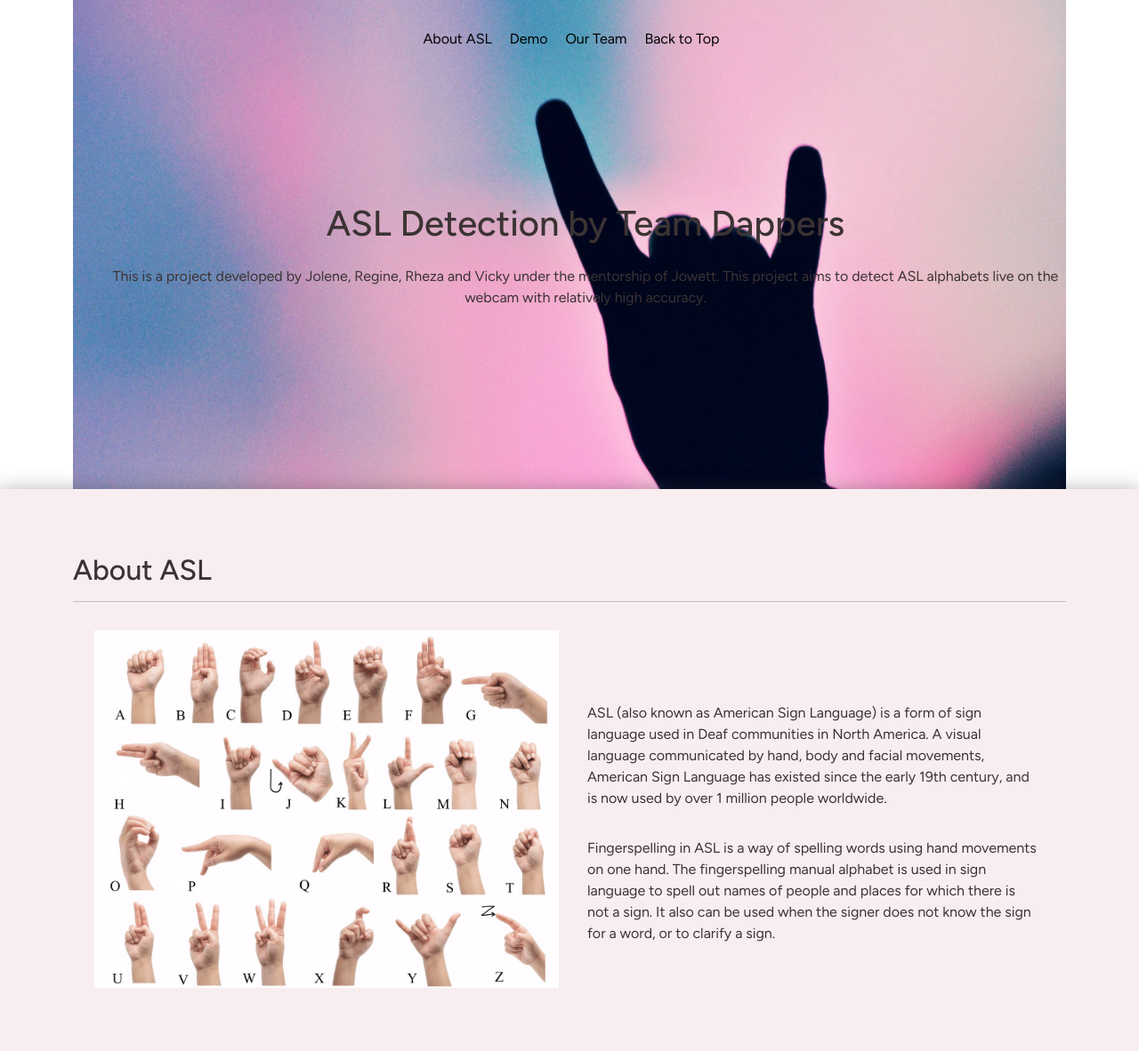
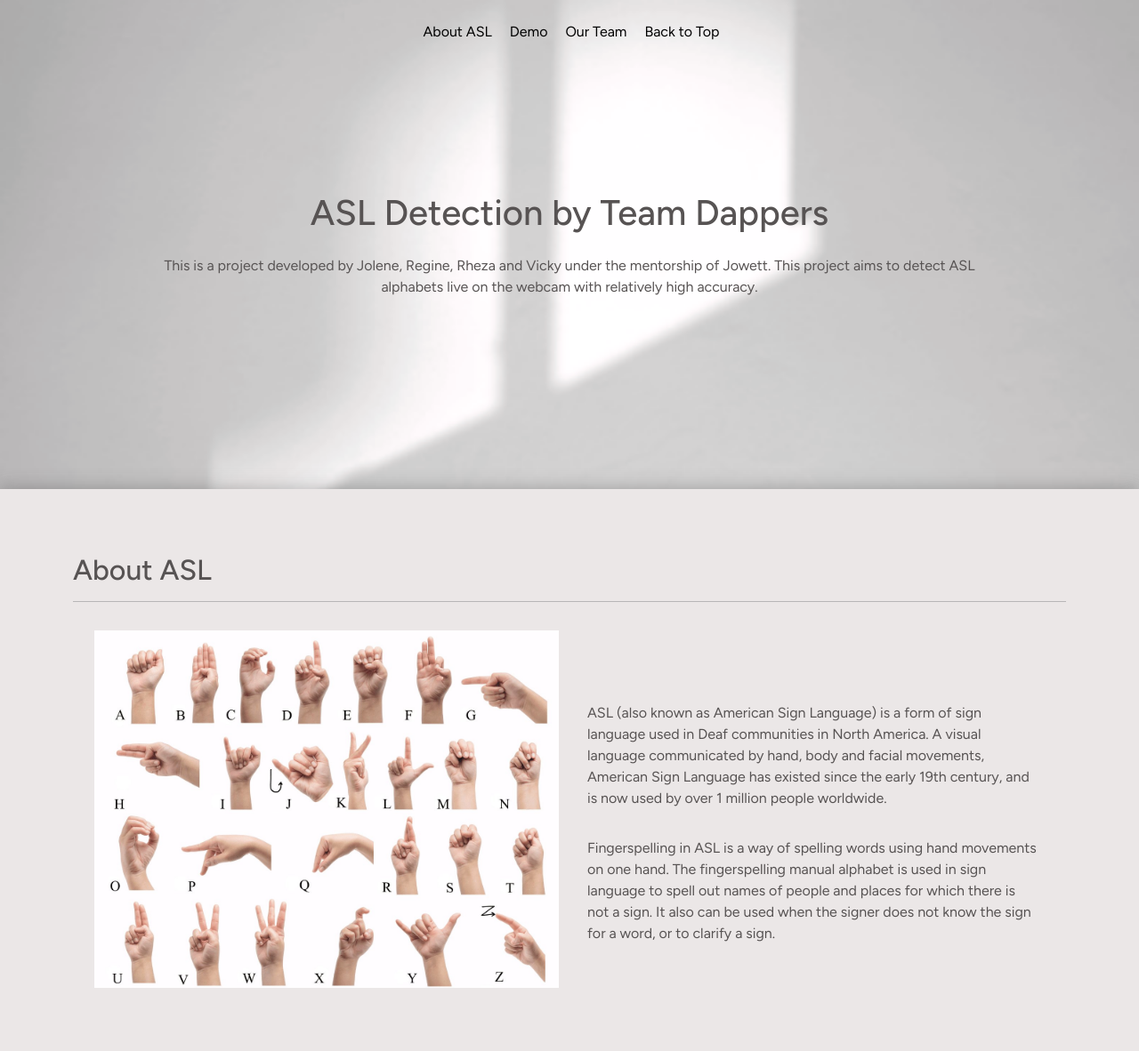
Before and after one commit to JowettC/asl_image_recog, a Flask app: page / in a window 1280 px wide. Shown: the top 1182 px of the page at 89% size. Run offline with Flask 2, Linux system fonts and the light colour scheme.

Commit message:
slay pls work

```diff
--- a/main.py
+++ b/main.py
@@ -1,5 +1,3 @@
-from flask import Flask
-import cv2
 from flask import Flask, render_template, Response, request
 import cv2
 import datetime, time
@@ -35,7 +33,7 @@ IMG_FOLDER = os.path.join('static', 'img')
 app.config['UPLOAD_FOLDER'] = IMG_FOLDER
 
 camera = cv2.VideoCapture(0)
-object_detector = cv2.createBackgroundSubtractorMOG2()
+# object_detector = cv2.createBackgroundSubtractorMOG2()
 
 # Load the CNN model
 
@@ -49,7 +47,7 @@ def gen_frames():  # generate frame by frame from camera
         success, frame = camera.read()
         # mask = object_detector.apply(frame)
 
-        cv2.imshow('frame', frame)
+        # cv2.imshow('frame', frame)
         # cv2.imshow('mask', mask)
 
         if success:
@@ -97,7 +95,7 @@ def gen_frames():  # generate frame by frame from camera
 
 @app.route('/')
 def index():
-    header_img = os.path.join(app.config['UPLOAD_FOLDER'], 'handsign.jpeg')
+    header_img = os.path.join(app.config['UPLOAD_FOLDER'], 'header.jpeg')
     asl_chart = os.path.join(app.config['UPLOAD_FOLDER'], 'asl_chart.jpeg')
 
     img1 = os.path.join(app.config['UPLOAD_FOLDER'], 'img1.jpg')
--- a/templates/index.html
+++ b/templates/index.html
@@ -23,7 +23,7 @@
 		p,
 		a,
 		li {
-			color: #3b3333;
+			color: #575353;
 		}
 
 		p {
@@ -31,9 +31,8 @@
 		}
 
 		.parallax {
-			/* The image used */
-			background-image: url('../img/handsign.jpeg');
-
+			background-image: url("{{ url_for('static', filename='/img/header.jpeg' ) }}");
+			z-index: -1;
 			/* Set a specific height */
 			min-height: 550px;
 
@@ -62,7 +61,7 @@
 
 		a:hover {
 			font-style: italic;
-			color: rgb(129, 102, 102);
+			color: rgb(114, 106, 106);
 			text-decoration: underline;
 		}
 	</style>
@@ -70,35 +69,33 @@
 
 <body>
 	<div class="d-flex justify-content-center pe-2 container">
-		<ul style="position:fixed;z-index:0 w-100" class="pt-2 m-4">
+		<ul style="position:fixed;z-index:0 w-100" class="m-4">
 			<li class="d-inline p-2"><a href="#about">About ASL</a></li>
 			<li class="d-inline p-2"><a href="#demo">Demo</a></li>
 			<li class="d-inline p-2"><a href="#team">Our Team</a></li>
 			<li class="d-inline p-2"><a href="#top">Back to Top</a></li>
 		</ul>
 	</div>
-	<div class="container-fluid p-0">
-		<div class="row container mx-auto" id="top">
-			<div class="parallax d-flex justify-content-center align-items-center text-center" style="background-image:url( {{header_img}} );z-index:-1;">
+	<div class="container-fluid p-0 w-100">
+		<div class="row mx-auto" id="top">
+			<div class="parallax d-flex justify-content-center align-items-center text-center">
 
-				<div class="ps-5 py-4 container" style="position:fixed;z-index:0">
+				<div class="px-5 py-4 container text-center" style="position:fixed;z-index:0">
 					<h1 class="mt-5 mb-4">ASL Detection by Team Dappers</h1>
-					<p class="mb-4">This is a project developed by Jolene, Regine, Rheza and Vicky under the mentorship
-						of Jowett. This project aims to detect ASL alphabets live on the webcam with relatively high
-						accuracy.</p>
+					<p class="mb-4 px-5 mb-5">This is a project developed by Jolene, Regine, Rheza and Vicky under the mentorship of Jowett. This project aims to detect ASL alphabets live on the webcam with relatively high accuracy.</p>
 				</div>
 			</div>
 		</div>
 
 		<div class="content">
-			<div class=" cpx-5 py-4 m-0" style="background-color: #f8eef0;" id="about">
+			<div class=" px-5 py-4 m-0" style="background-color: #ebe7e7;" id="about">
 				<div class="container">
 					<h2 class="mt-5">About ASL</h2>
 					<hr class="pb-0 mb-0">
 
 					<div class="container mx-auto row pt-3">
 						<div class="col-6 mb-5">
-							<img src="{{asl_chart}}" class="w-100 mt-3">
+							<img src="{{url_for('static', filename='/img/asl_chart.jpeg')}}" class="w-100 mt-3">
 						</div>
 						<div class="col-6 d-flex flex-column justify-content-center">
 							<p class="mt-3 px-2">ASL (also known as American Sign Language) is a form of sign language
@@ -120,7 +117,7 @@
 				</div>
 			</div>
 
-			<div id="demo" style="background-color: #f0e6e7;" class="px-5 py-4 m-0">
+			<div id="demo" style="background-color: #e2dddd;" class="px-5 py-4 m-0">
 					<div class="container">
 				<div>
 					<h2 class="mt-5">Live Demo</h2>
@@ -155,36 +152,36 @@
 			</div>
 			</div>
 
-			<div class="px-5 py-4 m-0" style="background-color: #e9dddd;" id="team">
+			<div class="px-5 py-4 m-0" style="background-color: #d5d0d0;" id="team">
 				<div class="container">
 				<h2 class="mt-5">Our Team</h2>
 				<hr class="pb-0 mb-0">
 
 				<div class="row py-3">
 					<div class="col-lg-4 col-md-6 d-flex justify-content-center py-4">
-						<img src="{{img1}}" style="height:300px; width:300px; border-radius: 50%;">
+						<img src="{{url_for('static', filename='/img/img1.jpg')}}" style="height:300px; width:300px; border-radius: 50%;">
 					</div>
 					<div class="col-lg-4 col-md-6 d-flex justify-content-center py-4">
-						<img src="{{img2}}" style="height:300px; width:300px; border-radius: 50%;">
+						<img src="{{url_for('static', filename='/img/img2.jpg')}}" style="height:300px; width:300px; border-radius: 50%;">
 					</div>
 					<div class="col-lg-4 col-md-6 d-flex justify-content-center py-4">
-						<img src="{{img3}}" style="height:300px; width:300px; border-radius: 50%;">
+						<img src="{{url_for('static', filename='/img/img3.jpg')}}" style="height:300px; width:300px; border-radius: 50%;">
 					</div>
 					<div class="col-lg-4 col-md-6 d-flex justify-content-center py-4">
-						<img src="{{regenie}}" style="height:300px; width:300px; border-radius: 50%;">
+						<img src="{{url_for('static', filename='/img/regenie.jpg')}}" style="height:300px; width:300px; border-radius: 50%;">
 					</div>
 					<div class="col-lg-4 col-md-6 d-flex justify-content-center py-4">
-						<img src="{{vicky}}" style="height:300px; width:300px; border-radius: 50%;">
+						<img src="{{url_for('static', filename='/img/vicky.jpg')}}" style="height:300px; width:300px; border-radius: 50%;">
 					</div>
 					<div class="col-lg-4 col-md-6 d-flex justify-content-center py-4">
-						<img src="{{rheza}}" style="height:300px; width:300px; border-radius: 50%;">
+						<img src="{{url_for('static', filename='/img/rheza.jpg')}}" style="height:300px; width:300px; border-radius: 50%;">
 					</div>
 				</div>
 				</div>
 			</div>
 
-			<div class="row text-center p-5" style="background-color:#dbcbcb;">
-				<small style="color:rgb(96, 96, 96)">This site and its functionalities are made and developed by Team
+			<div class="row text-center p-5" style="background-color:#bbb4b4;">
+				<small style="color:rgb(69, 68, 67)">This site and its functionalities are made and developed by Team
 					Dappers.</small>
 			</div>
 		</div>
```
Also changed, not shown: static/img/handsign.jpeg (deleted), static/img/header.jpeg (added).
